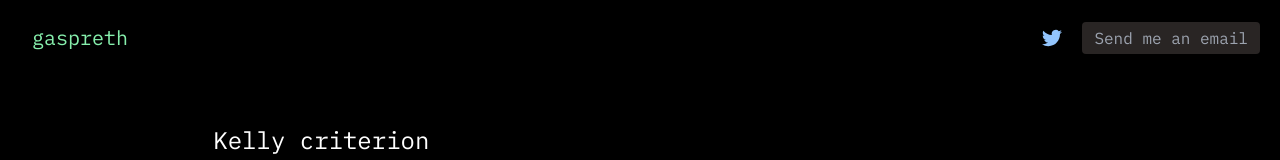
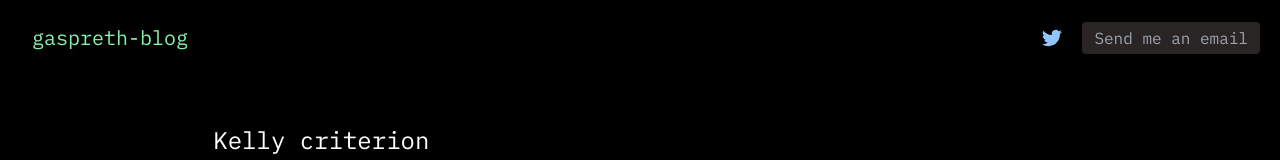
Before and after one commit to gaspreth/gaspreth-blog, a React (Create React App) app: page / in a window 1280 px wide. Shown: the top 160 px of the page. Built offline with nearby package versions, Linux system fonts and the light colour scheme.

Commit message:
add home route

```diff
--- a/package.json
+++ b/package.json
@@ -38,5 +38,8 @@
       "last 1 firefox version",
       "last 1 safari version"
     ]
+  },
+  "devDependencies": {
+    "react-router-dom": "^6.3.0"
   }
 }
--- a/src/App.js
+++ b/src/App.js
@@ -1,4 +1,5 @@
 import './App.css';
+import { BrowserRouter as Router, Routes, Route } from "react-router-dom";
 import Navbar from './components/Navbar';
 import Landing from './components/Landing';
 import Footer from './components/Footer';
@@ -6,11 +7,16 @@ import Post from './components/Post';
 
 function App() {
   return (
-    <div className="App">
-      <Navbar />
-      <Landing />
-      <Post />
-      <Footer />
+    <div className='App'>
+      <Router>
+        <Navbar />
+        <Routes>
+          <Route path='/' element={<Landing />} />
+          <Route path='*' element={<h1 className='text-white'>Sorry nothing to see on this link!</h1>} />
+        </Routes>
+        <Post />
+        <Footer />
+      </Router>
     </div>
   );
 }
--- a/src/components/Landing.js
+++ b/src/components/Landing.js
@@ -7,8 +7,7 @@ function Landing() {
         {/* <h1 className="text-3xl">Blog posts</h1> */}
         <div className="w-2/3 mx-auto my-12">
           {posts.map((post) => (
-            // TODO: display markdown file
-            <a href="" className="w-full text-left">
+            <a href={post.fileName.slice(0,-3)} className="w-full text-left">
               <h1 className="text-2xl">{post.title}</h1>
               <p className="text-gray-400"><b>TL;DR </b>{post.tldr}</p>
               <br /><br />
--- a/src/components/Navbar.js
+++ b/src/components/Navbar.js
@@ -4,7 +4,7 @@ function Navbar() {
     <header className="bg-black top-0">
       <div className="container mx-auto flex flex-wrap p-5 flex-col md:flex-row items-center">
         <a className="title-font font-medium text-white mb-4 md:mb-0">
-          <a href="#" className="ml-3 text-xl text-green-300">gaspreth</a>
+          <a href="/" className="ml-3 text-xl text-green-300">gaspreth-blog</a>
         </a>
         <div className="md:mr-auto flex flex-wrap">
         </div>
```
Also changed, not shown: src/data/wifi_attack_wireshark.md (added, +1 -0 lines), 1 other file (tests, documents, lock files or other folders).
